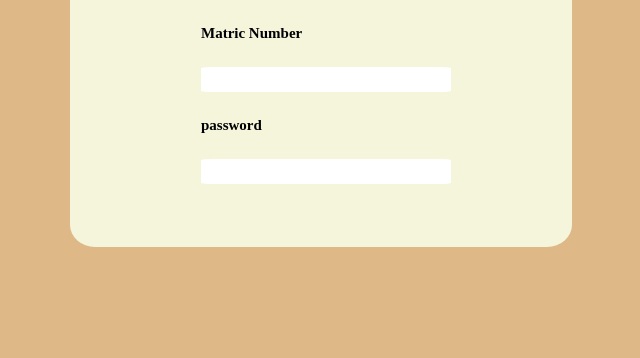
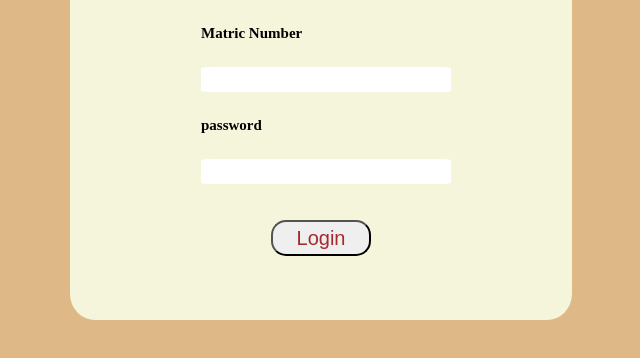
Before and after one commit to silasade/Login, a plain HTML site: page index.html in a window 1280 px wide. Shown: the part 328-686 px from the top of the page, without its empty margins (319-959 px from the left). Drawn offline with Linux system fonts and the light colour scheme.

Commit message:
Update index.html

```diff
--- a/index.html
+++ b/index.html
@@ -20,6 +20,10 @@
                 <h5>password</h5>
                 <input type="password" name="password" id="password" class="password">
             </div>
+            <br><br>
+            <div style="display: flex; align-items: center; justify-content: center;">
+                <button style="padding-bottom: 2%; padding-top: 2%;padding-right: 10%;padding-left: 10%; font-size: 20px; border-radius: 15px; color:brown;">Login</button>
+            </div>
         </div>
     </div>
 
```
